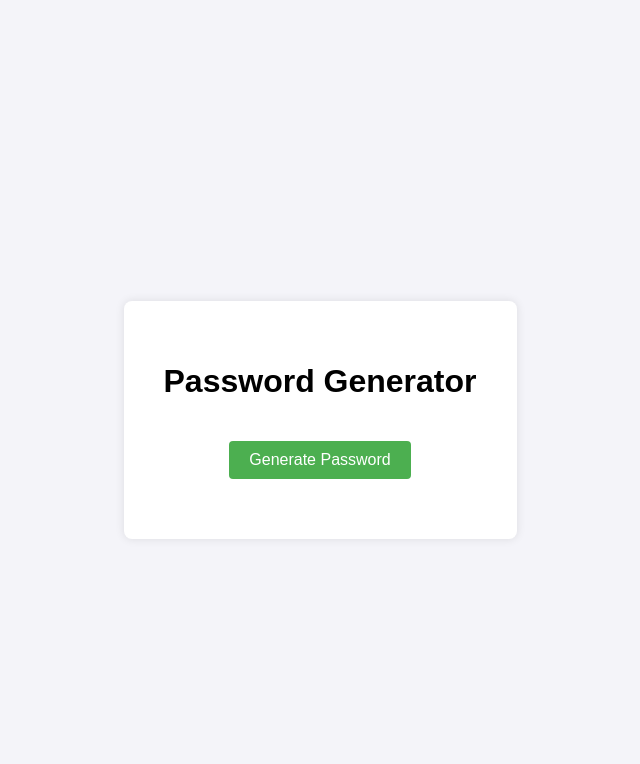
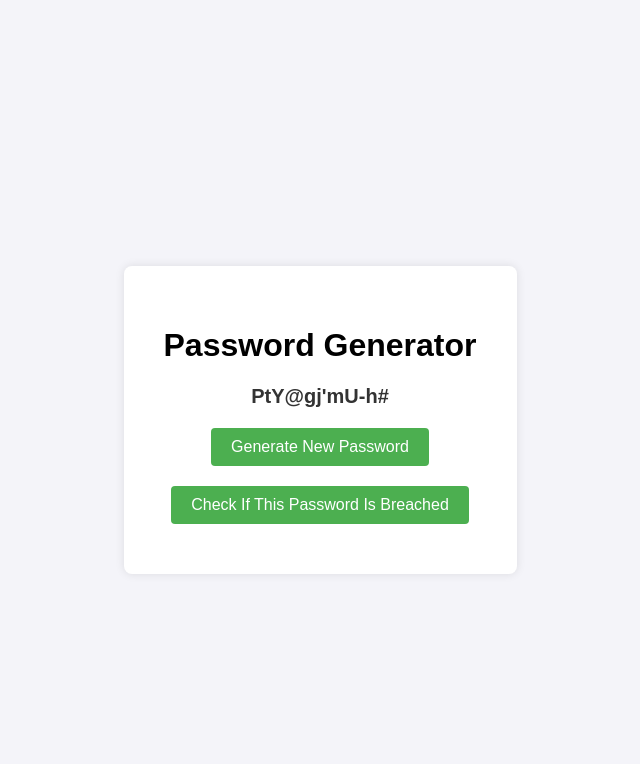
Before and after one commit to ayiman29/password-checker, a Flask app: page / in a window 1280 px wide. Shown: the top 764 px of the page, without its empty margins (320-960 px from the left). Run offline with Flask 3, Linux system fonts and the light colour scheme.

Commit message:
Data Breach Checking button added

```diff
--- a/app.py
+++ b/app.py
@@ -1,10 +1,11 @@
-from flask import Flask, render_template, request
+from flask import Flask, render_template, request, session
 import random
 import string
+import hashlib
 import requests
-import hashlib
 
 app = Flask(__name__)
+app.secret_key = 'supersecretkey'  # Required for using sessions
 
 # Function to generate a password
 def generate_password():
@@ -13,7 +14,6 @@ def generate_password():
     return ''.join(random.choice(characters) for i in range(length))
 
 # Function to check if the password is found in data breaches
-
 def check_password_breach(password):
     hashed_password = hashlib.sha1(password.encode('utf-8')).hexdigest().upper()
     prefix = hashed_password[:5]
@@ -24,24 +24,33 @@ def check_password_breach(password):
 
     for line in hashes:
         # Split each line into suffix and count based on the ':' separator
-        hash_suffix, count = line.split(':')
-        if hash_suffix == suffix:  # Compare the correct suffix
+        suffix_hash, count = line.split(':')
+        if suffix_hash == suffix:
             return True  # Password is found in data breaches
     return False  # Password is not found
 
-
-
 @app.route("/", methods=["GET", "POST"])
 def index():
-    password = ""
     safe_status = ""
     if request.method == "POST":
-        password = generate_password()
-        # Check if the generated password is safe
-        if check_password_breach(password):
-            safe_status = "This password is found in a data breach!"
-        else:
-            safe_status = "This password is safe!"
+        if 'generate_password' in request.form:
+            # Generate a new password and store it in session
+            password = generate_password()
+            session['password'] = password
+        elif 'check_breach' in request.form:
+            # Get the password from session and check breach
+            password = session.get('password', '')
+            if check_password_breach(password):
+                safe_status = "This password is found in a data breach!"
+            else:
+                safe_status = "This password is safe!"
+    else:
+        # Initialize password if not already in session
+        password = session.get('password', None)
+        if not password:
+            password = generate_password()
+            session['password'] = password
+
     return render_template("index.html", password=password, safe_status=safe_status)
 
 if __name__ == "__main__":
--- a/templates/index.html
+++ b/templates/index.html
@@ -52,11 +52,13 @@
 <body>
     <div class="container">
         <h1>Password Generator</h1>
-        <!-- Form that will send a request to generate a new password -->
+        <div class="password">{{ password }}</div>
         <form method="POST">
-            <button type="submit">Generate Password</button>
+            <button type="submit" name="generate_password">Generate New Password</button>
         </form>
-        <div class="password">{{ password }}</div>
+        <form method="POST">
+            <button type="submit" name="check_breach">Check If This Password Is Breached</button>
+        </form>
         <div class="status">{{ safe_status }}</div>
     </div>
 </body>
```
